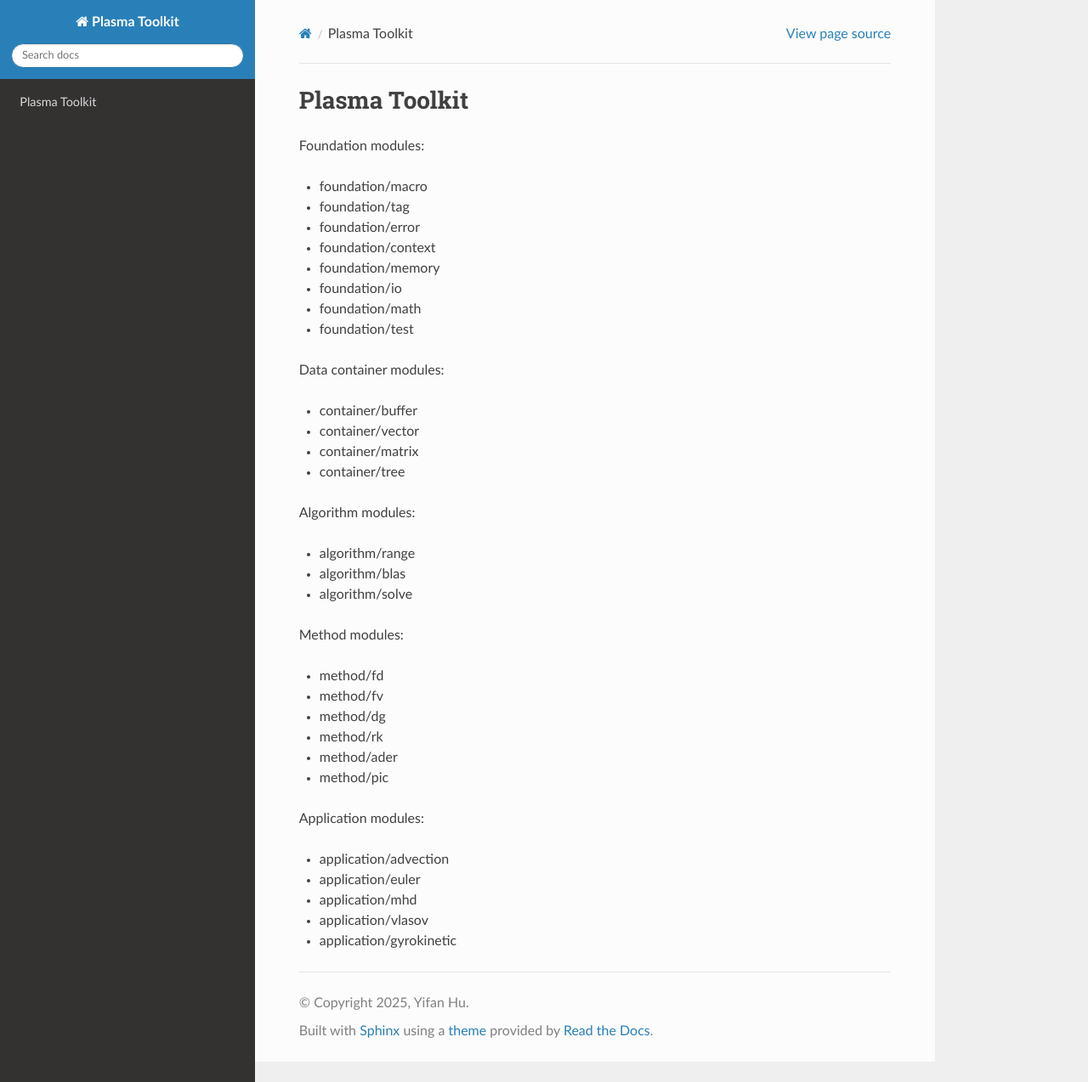
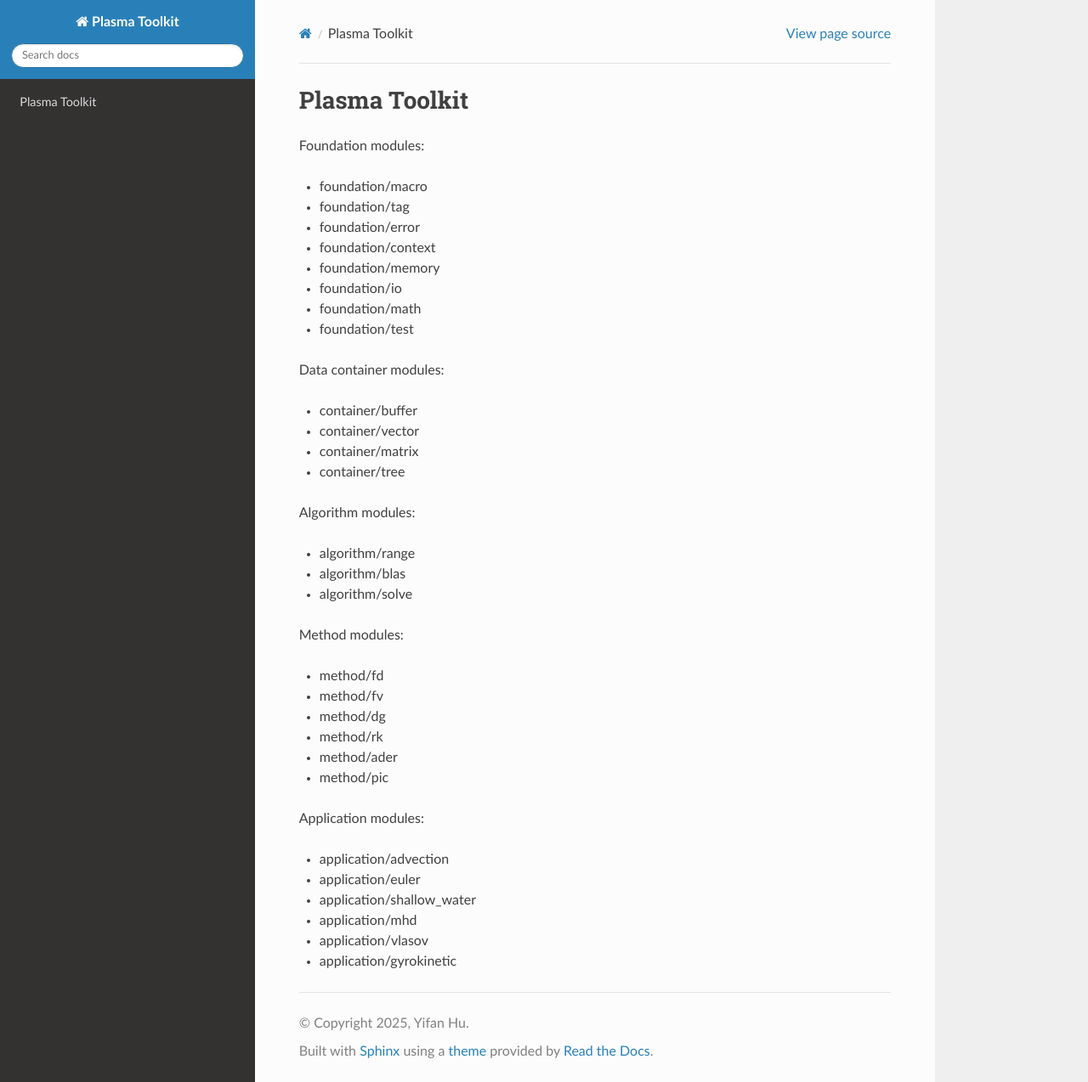
Before and after one commit to yhu1729/PlasmaToolkit, a Sphinx documentation site: the page built from doc/source/index.rst, in a window 1280 px wide and 1274 px high. Shown: the whole window at 85% size. Built offline with Sphinx 7.4.7 and the Read the Docs theme 3.1.0, drawn with Linux system fonts in a browser that asks for light colours.

Commit message:
docs: add "application/shallow_water"

```diff
--- a/doc/source/index.rst
+++ b/doc/source/index.rst
@@ -38,6 +38,7 @@ Application modules:
 
 * application/advection
 * application/euler
+* application/shallow_water
 * application/mhd
 * application/vlasov
 * application/gyrokinetic
```
